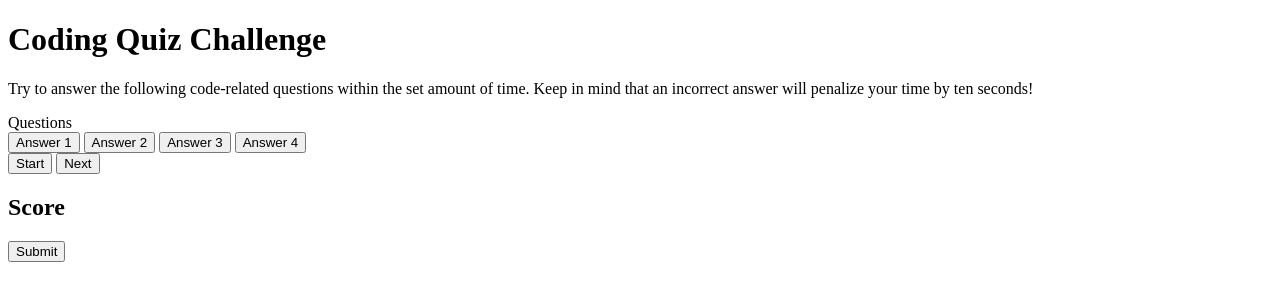
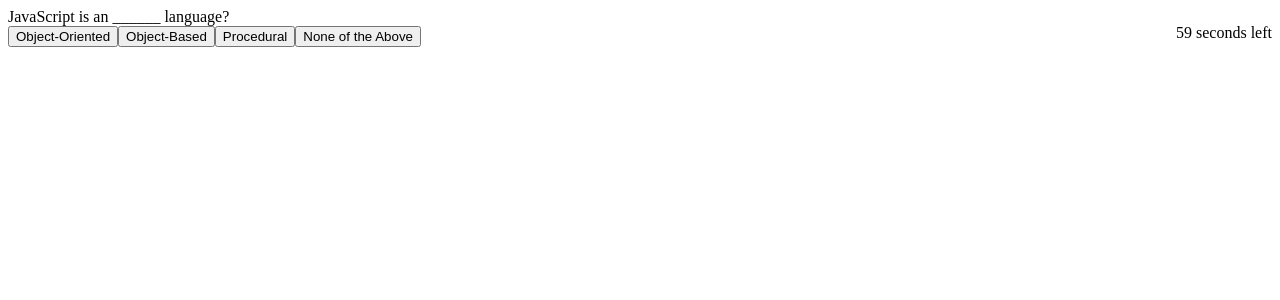
Before and after one commit to alyssa20lopez/code-quiz, a plain HTML site: page index.html in a window 1280 px wide. Both pictures are taken after a click on the button "Start". Drawn offline with Linux system fonts and the light colour scheme.

Commit message:
Added functions and state

```diff
--- a/assets/js/script.js
+++ b/assets/js/script.js
@@ -2,18 +2,26 @@ var startBtn = document.getElementById('start-btn');
 var questionContainerEl = document.getElementById('question-container');
 var questionEl = document.getElementById('questions');
 var answerBtn = document.getElementById('answer-btn');
-var nextBtn = document.getElementById('next-btn');
 var submitBtn = document.getElementById('submitBtn');
+var endQuiz = document.getElementById('end-quiz');
+var quizContainerEl = document.getElementById('quiz-container');
+var score = document.getElementById('score');
 
 let shuffledQuestions, currentQuestionIndex;
 
 startBtn.addEventListener('click', startQuiz);
-nextBtn.addEventListener('click', () => {
-    currentQuestionIndex++
-    setNextQuestion()
-})
+
+function nextFunction () {
+    currentQuestionIndex++;
+    if (currentQuestionIndex >= questions.length) {
+        setState('end-quiz');
+        return;
+    }
+    setNextQuestion();
+}
 
 function startQuiz () {
+    setState('quiz');
     startBtn.classList.add('hide');
     shuffledQuestions = questions.sort(() => Math.random() - .5);
     currentQuestionIndex = 0;
@@ -21,48 +29,50 @@ function startQuiz () {
     setNextQuestion();
 }
 
-document.getElementById('start-btn').addEventListener("click", function() {
+document.getElementById('count').setAttribute('style', 'float:right');
+var downloadTimer = null;
+startBtn.addEventListener("click", function() {
     var timeLeft = 60;
-
-    var downloadTimer = setInterval(function function1() {
+        document.getElementById('count').innerHTML = timeLeft + ' ' + 'seconds left';
+        downloadTimer = setInterval(function function1() {
         document.getElementById('count').innerHTML = timeLeft + ' ' + 'seconds left';
 
-        timeLeft -= 1;
-        if(timeLeft <= 0) {
+        timeLeft--;
+        if(timeLeft === 0) {
             clearInterval(downloadTimer);
             document.getElementById('count').innerHTML = "Time is up!"
         }
-    })
-}, 1000);
+    }, 1000);
+});
 
 function setNextQuestion () {
     resetState()
-    showQuestion(shuffledQuestions[currentQuestionIndex])
+    showQuestion(shuffledQuestions[currentQuestionIndex]);
 }
 
 function showQuestion (question) {
     questionEl.innerText = question.question
     question.answers.forEach(answer => {
-        var button = document.createElement('button')
+        var button = document.createElement('button');
         button.innerText = answer.text
-        button.classList.add('btn')
+        button.classList.add('btn');
         if (answer.correct) {
             button.dataset.correct = answer.correct
         }
-        button.addEventListener('click', chooseAnswer)
-        answerBtn.appendChild(button)
+        button.addEventListener('click', chooseAnswer);
+        answerBtn.appendChild(button);
     })
 }
 
 function resetState() {
-    clearStatusClass(document.body)
-    nextBtn.classList.add('hide')
+    clearStatusClass(document.body);
     while (answerBtn.firstChild) {
-        answerBtn.removeChild (answerBtn.firstChild)
+        answerBtn.removeChild (answerBtn.firstChild);
     }
 }
 
 function chooseAnswer(e) {
+    nextFunction();
     var answerBtn = e.target
     var correct = answerBtn.dataset.correct
     setStatusClass(document.body, correct)
@@ -70,25 +80,25 @@ function chooseAnswer(e) {
         setStatusClass(button, button.dataset.correct)
     })
     if (shuffledQuestions.length > currentQuestionIndex + 1) {
-        nextBtn.classList.remove('hide')
+        nextBtn.classList.remove('hide');
     } else {
-        startBtn.innerText = 'Restart'
-        startBtn.classList.remove('hide')
+        startBtn.innerText = 'Restart';
+        startBtn.classList.remove('hide');
     }
 };
 
 function setStatusClass(element, correct) {
-    clearStatusClass(element)
+    clearStatusClass(element);
     if (correct) {
-    element.classList.add('correct')
+    element.classList.add('correct');
     } else {
-    element.classList.add('wrong')
+    element.classList.add('wrong');
     }
 };
 
 function clearStatusClass (element) {
-    element.classList.remove('correct')
-    element.classList.remove('wrong')
+    element.classList.remove('correct');
+    element.classList.remove('wrong');
 }
 
 
@@ -131,6 +141,36 @@ var questions = [
     }
 ]
 
-submitBtn.addEventListener("click", fucntion() {
+submitBtn.addEventListener("click", function() {
+    let initValue = initEl.value.trim();
+    if (initValue) {
+        initEl.value = '';
+        highScore = JSON.parse(localStorage.getItem("score")) || [];
+        localStorage.setItem("score", JSON.stringify(highScore));
+        hide(inputScoreEl);
+        renderHighScores();
+        reset();
+    }
+})
 
-})
+var state = '';
+function setState(newState) {
+    state = newState;
+    start.setAttribute("style", "display:none");
+    quizContainerEl.setAttribute("style", "display:none");
+    endQuiz.setAttribute("style", "display:none");
+    score.setAttribute("style", "display:none");
+    if (state === 'start') {
+        start.setAttribute("style", "display: block");
+    }
+    if (state === 'quiz') {
+        quizContainerEl.setAttribute("style", "display: block");
+    }
+    if (state === 'end-quiz') {
+        endQuiz.setAttribute("style", "display: block");
+    }
+    if (state === 'score') {
+        score.setAttribute("style", "display: block");
+    }
+}
+    setState("start");
--- a/index.html
+++ b/index.html
@@ -16,6 +16,7 @@
     <header id="start">
         <h1>Coding Quiz Challenge</h1>
         <p>Try to answer the following code-related questions within the set amount of time. Keep in mind that an incorrect answer will penalize your time by ten seconds!</p>
+        <button id="start-btn" class="start-btn btn hide">Start</button>
     </header>
 
     <section id="quiz-container">
@@ -27,12 +28,14 @@
                 <button class="btn">Answer 3</button>
                 <button class="btn">Answer 4</button>
             </div>
-        <div>
-            <div class=controls>
-                <button id="start-btn" class="startBtn btn hide">Start</button>
-                <button id="next-btn" class="next-Btn btn hide">Next</button>
+    </section>
+    <section id='end-quiz'>
+        <h2> Final Score</h2>
+        <h3> Enter Initials</h3>
+            <div>
+                <input type="text"/>
+                <button>Submit</button>
             </div>
-        </div>
     </section>
 
     <section id="score">
```
Also changed, not shown: 1 other file.
